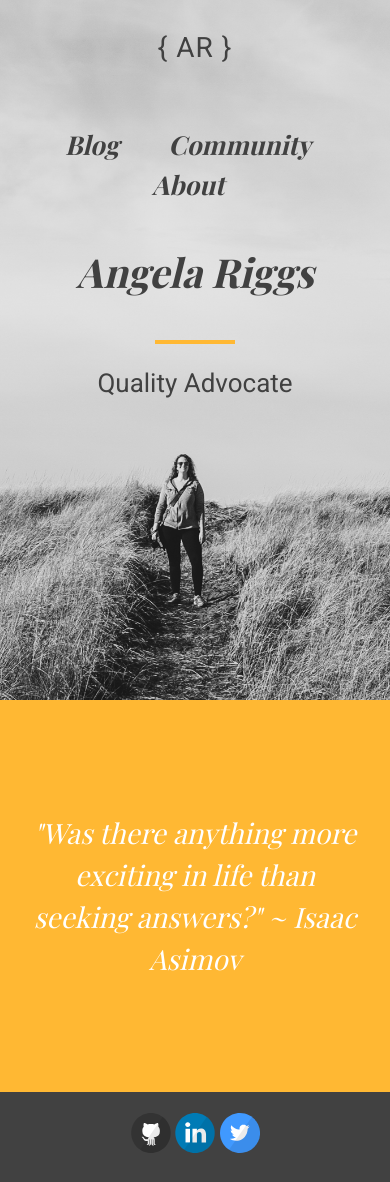
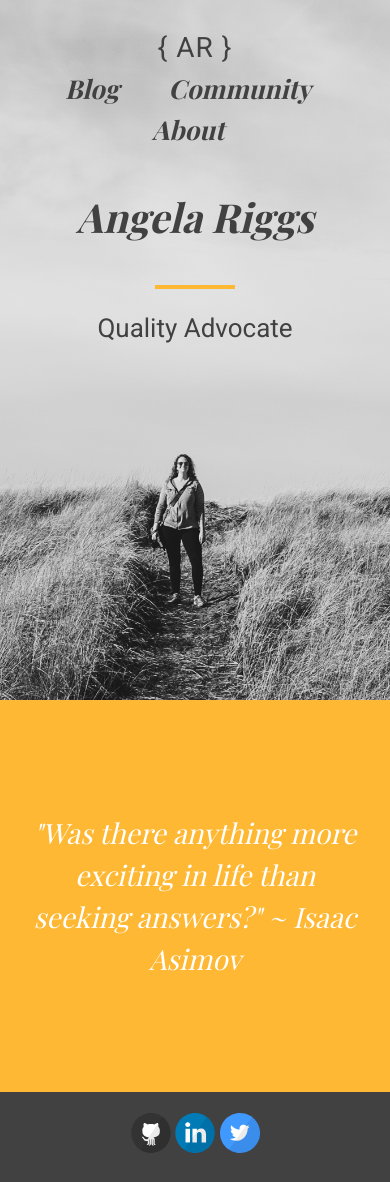
Before and after one commit to angelariggs/angelariggs.github.io, a Jekyll site: the page built from index.html, in a window 390 px wide. Built offline with Jekyll 4.4.1, drawn with Linux system fonts in a browser that asks for light colours; some web fonts are replaced.

Commit message:
better mobile nav

```diff
--- a/_sass/_nav.scss
+++ b/_sass/_nav.scss
@@ -32,7 +32,7 @@ nav ul {
   width: 100%;
   height: 200px;
   background-color: $coral;
-  //opacity: 0.5;
+  /*opacity: 0.5;*/
   padding-top: 1.5em;
   margin-bottom: 2em;
 
@@ -58,6 +58,10 @@ nav ul {
   font-weight: 300;
   font-size: 28px;
   letter-spacing: 1px;
+
+  @include mobile {
+    margin-bottom: 0;
+  }
 }
 
 h1.site-name a {
@@ -66,12 +70,12 @@ h1.site-name a {
 
 nav {
   float: right;
-  //margin-top: 23px; // @TODO: Vertically middle align
+  /*margin-top: 23px; // @TODO: Vertically middle align*/
   margin-right: 3em;
   font-family: $display;
 
   @include mobile {
-    margin-top: 2em;
+    margin-top: 0;
     margin-bottom: 2em;
   }
 
```
